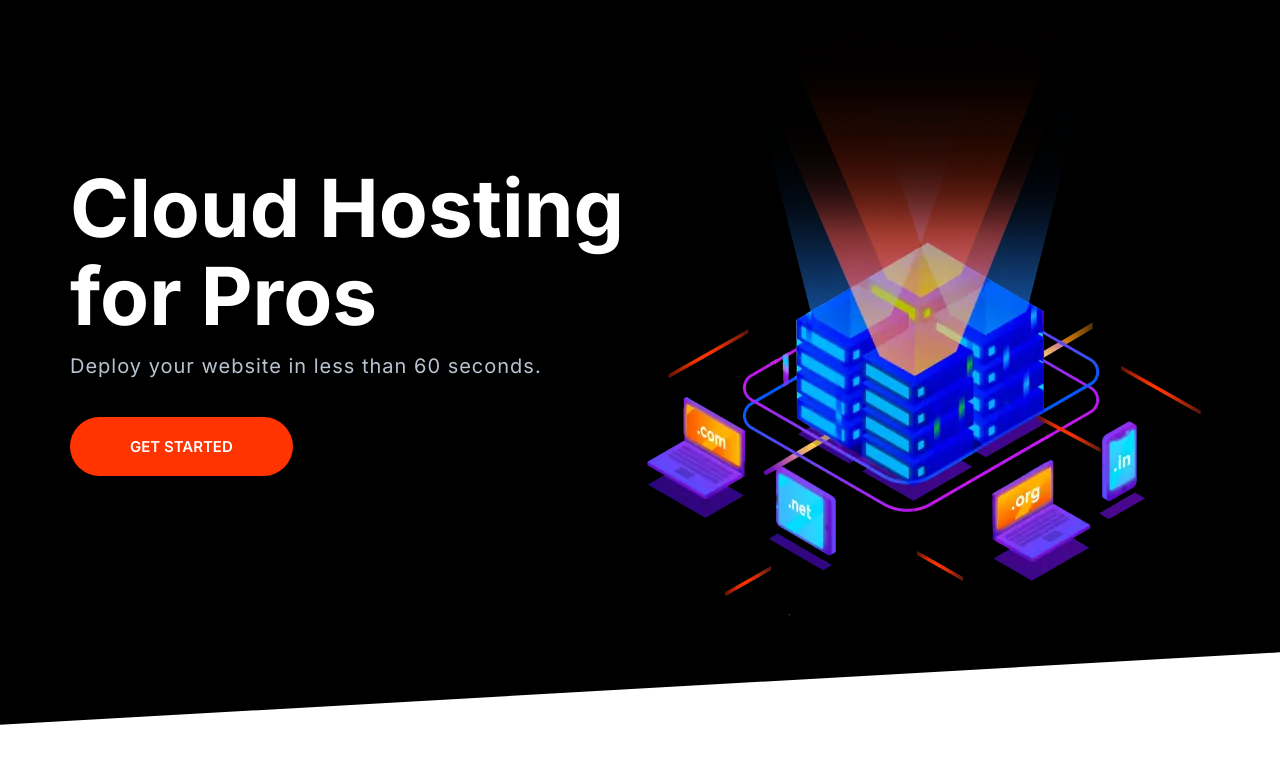
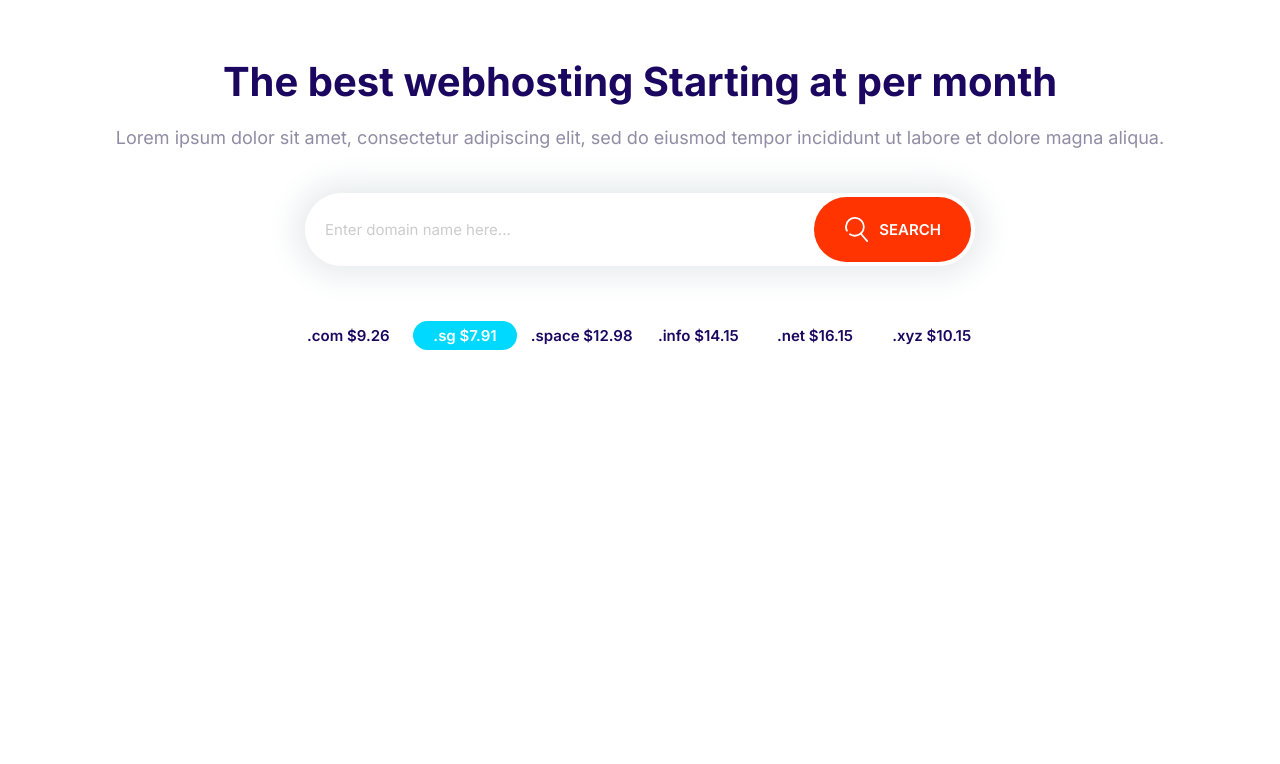
Before and after one commit to OlgaVolska/moshify, a plain HTML site: page index.html in a window 1280 px wide. Drawn offline with Linux system fonts and the light colour scheme.

Commit message:
create domain section

```diff
--- a/css/style.css
+++ b/css/style.css
@@ -5,7 +5,7 @@
     --color-headings: #1b0760;
     --color-body:#918ca4;
     --color-body-darker: #5c5577;
-    --color-border: #ccc;
+    --color-border: rgb(237, 237, 237);
     --border-radius: 40px;
     --padding-vertical: 6rem;
 }
@@ -228,7 +228,15 @@ a {
     text-align: center;
     white-space: nowrap;
     margin: 1rem 0;
+    outline: 0;
 
+}
+
+.btn .icon {
+    width: 2.5rem;
+    height: 2.5rem;
+    margin-right: 1rem;
+    vertical-align: middle;
 }
 
 .btn--accent {
@@ -307,11 +315,11 @@ a {
 .input-group .input {
     border: 0;
     flex-grow: 1;
-    padding: 1rem 1.5rem;
+    padding: 1rem 2rem;
 }
 
 .input-group .btn {
-    margin: 3px;
+    margin: 4px;
 }
 
 .input {
@@ -701,6 +709,7 @@ a {
     width: 100%;
 }
 
+
 @media screen and (min-width: 768px) {
     .hero__content{
     text-align: left;
@@ -708,3 +717,51 @@ a {
     }
 
 }
+
+/* Domain block*/
+
+.domain__heading {
+    margin-bottom: 2rem;
+}
+
+.domain__btn {
+    font-size: 1.5rem;
+}
+
+.domain .input-group {
+    box-shadow: 0 0 30px 11px #e8ecee;
+    border: 0;
+    margin: 4rem auto;
+    max-width: 670px;
+}
+
+.domain__prices {
+    display: grid;
+    grid-template-columns: repeat(3, 1fr);
+    grid-template-rows: repeat(2, 6rem);
+    font-size: 2rem;
+    font-weight: 600;
+    justify-items: center;
+    max-width: 700px;
+    margin: 0 auto;
+}
+
+
+@media screen and (min-width: 768px) {
+    .domain__prices {
+        grid-template-columns: repeat(auto-fit, minmax(10rem, 1fr));
+        font-size: 1.5rem;
+        align-items: center;
+    }
+    .domain__prices .badge {
+        font-size: 1.5rem;
+    }
+}
+
+
+@media screen and (min-width: 1024px) {
+    .domain__subtitle {
+        font-size: 1.8rem;
+    }
+
+}
--- a/index.html
+++ b/index.html
@@ -13,24 +13,35 @@
     <link rel="stylesheet" href="css/style.css">
 </head>
 <body>
-    <section class=" hero block block--dark block--skewed-left">
-      <div class="container grid grid--1x2">
-        <header class="hero__content block__header">
-            <h1 class="block__heading">Cloud Hosting for Pros</h1>
-            <p class="hero__subtitle">Deploy your website in less than 60 seconds.</p>
-            <a class="btn btn--stretched btn--accent " href="#">Get Started</a>
+    <section class="domain block container">
+        <header class="block__header">
+            <h2 class="domain__heading block__heading">The best webhosting Starting at per month</h2>
+            <p>
+                Lorem ipsum dolor sit amet, consectetur adipiscing elit, sed do eiusmod tempor incididunt ut labore et dolore magna aliqua.
+            </p>
         </header>
-            <picture>
-                <source
-                    type="image/webp"
-                    srcset="images/banner.webp 1x, images/banner@2x.webp 2x">
-                <source
-                    type="image/png"
-                    srcset="images/banner.png 1x, images/banner@2x.png 2x">
-                <img class="hero__image" src="images/banner.png" alt="">
-            </picture>
+        <div class="input-group">
+            <input class="input" type="text" placeholder="Enter domain name here...">
+            <button class="domain__btn btn btn--accent btn--inner">
+                <svg class="domain__icon icon icon--white">
+                    <use xlink:href="images/sprite.svg#search"></use>
+                </svg>
+                Search
+            </button>
         </div>
+        <ul class="list domain__prices">
+            <li>.com $9.26</li>
+            <li>
+                <span class="badge badge--secondary">.sg $7.91</span>
+            </li>
+            <li>.space $12.98</li>
+            <li>.info $14.15</li>
+            <li>.net $16.15</li>
+            <li>.xyz $10.15</li>
+        </ul>
+
     </section>
+
     <script src="js/main.js"></script>
 </body>
 </html>
```
Also changed, not shown: components/domain.html (added, +28 -0 lines), components/hero.html (+10 -2 lines).
